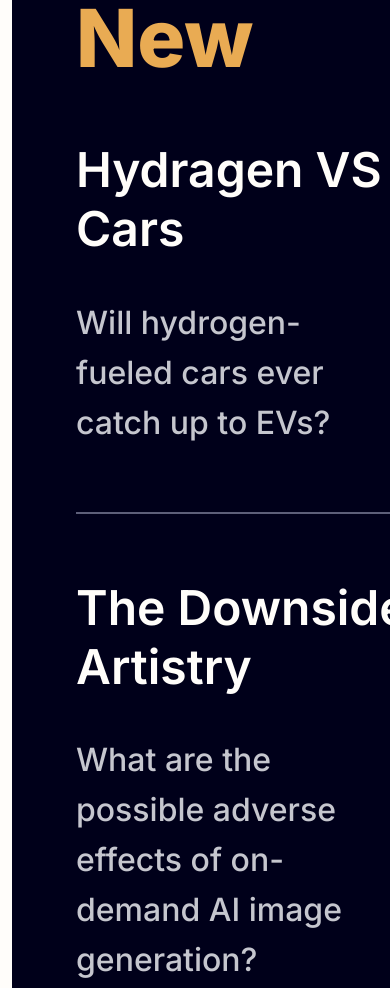
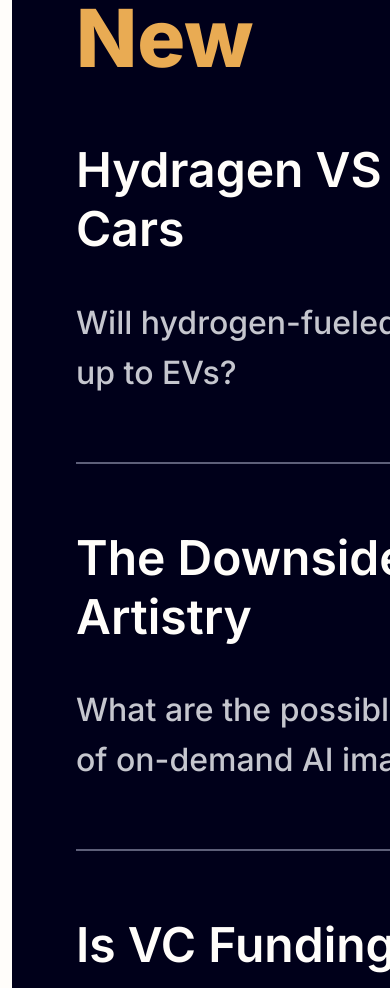
Before and after one commit to patriceandrea/FrontendMentor-news-homepage, a plain HTML site: page index.html in a window 390 px wide. Shown: the part 1846-2834 px from the top of the page. Drawn offline with Linux system fonts and the light colour scheme.

Commit message:
fixes width

```diff
--- a/style.css
+++ b/style.css
@@ -185,8 +185,6 @@ color: hsl(5, 85%, 63%)
     display: none;
   }
 
-
-
   .navbar-toggler button {
     display: block;
     border: none;
@@ -254,6 +252,8 @@ color: hsl(5, 85%, 63%)
 
   .side-article p {
     line-height: 50px;
+    width: 600px;
+;
   }
 
   .top-three-body {
```
